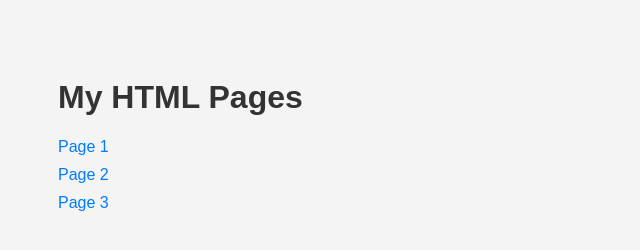
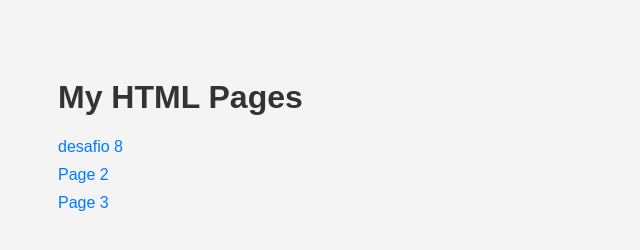
Before and after one commit to juliafolgueral-glitch/juliafolgueral-glitch.github.io, a plain HTML site: page index.html in a window 1280 px wide. Shown: the full height of the page, 0-640 px from the left. Drawn offline with Linux system fonts and the light colour scheme.

Commit message:
Update index.html

```diff
--- a/index.html
+++ b/index.html
@@ -31,7 +31,7 @@
 <body>
     <h1>My HTML Pages</h1>
     <ul>
-        <li><a href="https://juliafolgueral-glitch.github.io/ManipulacaoBancoDados/Desafio08.html">Page 1</a></li>
+        <li><a href="https://juliafolgueral-glitch.github.io/ManipulacaoBancoDados/Desafio08.html">desafio 8</a></li>
         <li><a href="page2.html">Page 2</a></li>
         <li><a href="page3.html">Page 3</a></li>
     </ul>
```
